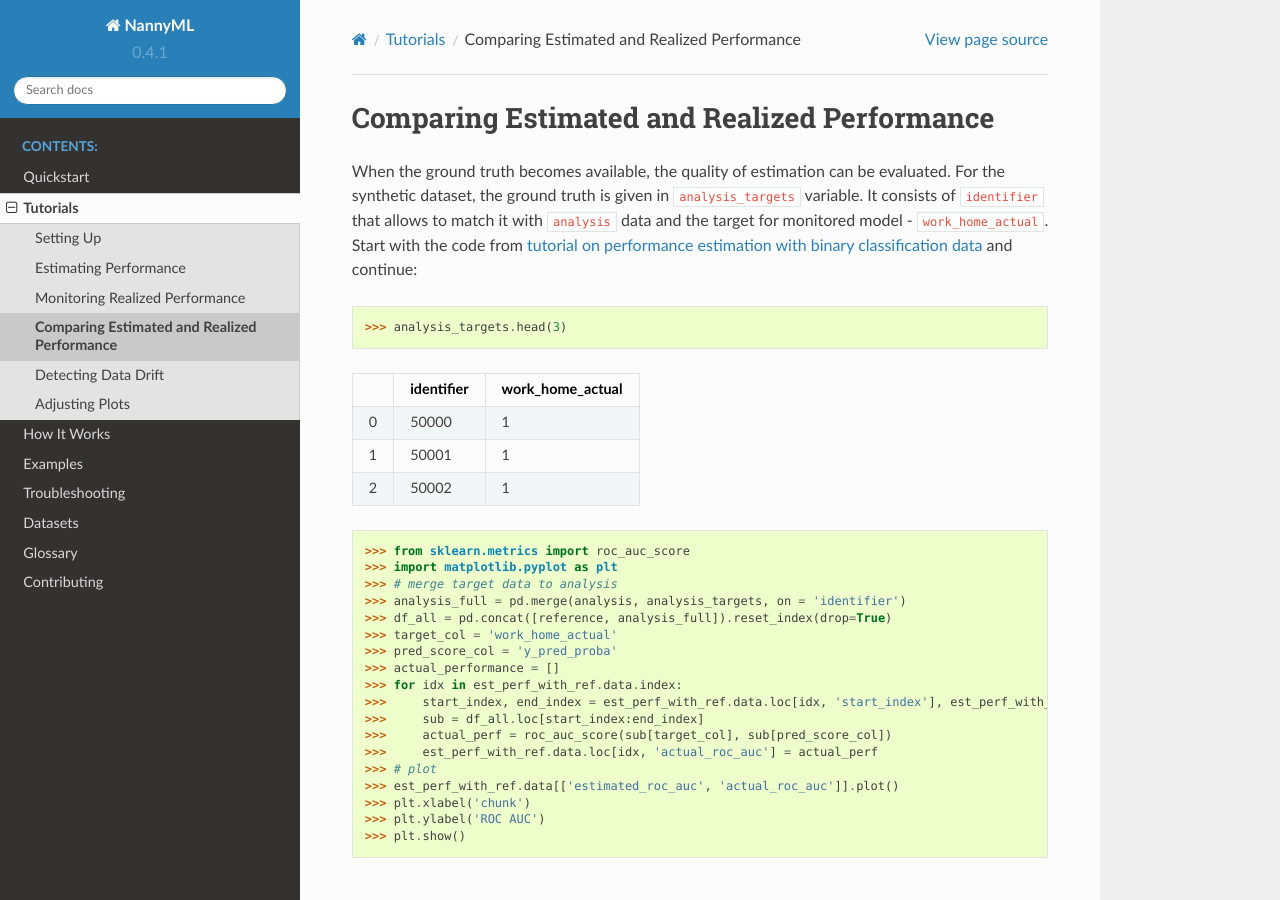
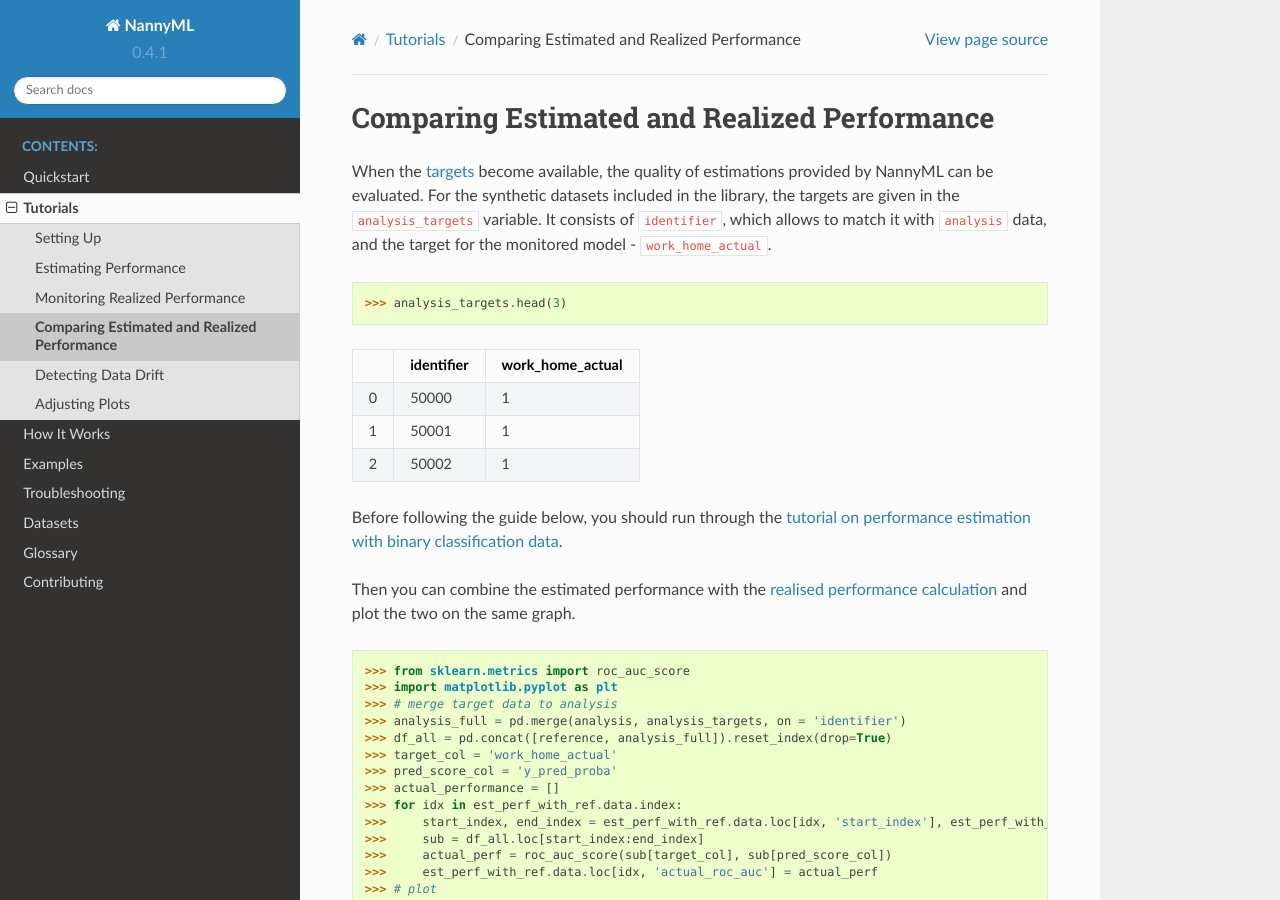
Before and after one commit to NannyML/nannyml, a Sphinx documentation site: the page built from docs/tutorials/compare_estimated_and_realized_performance.rst, in a window 1280 px wide and 900 px high. Built offline with Sphinx 7.4.7 and the Read the Docs theme 2.0.0, drawn with Linux system fonts in a browser that asks for light colours; pages that are not in the unit, such as notebooks, are missing from menus; the version number is read from the project's files by our own code.

Commit message:
Comparing performance, and detecting data drift updated

```diff
--- a/docs/tutorials/compare_estimated_and_realized_performance.rst
+++ b/docs/tutorials/compare_estimated_and_realized_performance.rst
@@ -6,10 +6,9 @@ Comparing Estimated and Realized Performance
 
 
 
-When the ground truth becomes available, the quality of estimation can be evaluated. For the synthetic dataset, the
-ground truth is given in ``analysis_targets`` variable. It consists of ``identifier`` that allows to match it with
-``analysis`` data and the target for monitored model - ``work_home_actual``. Start with the code from :ref:`tutorial on
-performance estimation with binary classification data<performance-estimation-binary-just-the-code>` and continue:
+When the :term:`targets<Target>` become available, the quality of estimations provided by NannyML can be evaluated. For the synthetic datasets
+included in the library, the targets are given in the ``analysis_targets`` variable. It consists of ``identifier``, which allows to match it with
+``analysis`` data, and the target for the monitored model - ``work_home_actual``.
 
 .. code-block:: python
 
@@ -25,6 +24,12 @@ performance estimation with binary classification data<performance-estimation-bi
 +----+--------------+--------------------+
 |  2 |        50002 |                  1 |
 +----+--------------+--------------------+
+
+Before following the guide below, you should run through the :ref:`tutorial on
+performance estimation with binary classification data<performance-estimation-binary-just-the-code>`.
+
+Then you can combine the estimated performance with the :ref:`realised performance calculation<performance-calculation>`
+and plot the two on the same graph.
 
 .. code-block:: python
 
```
Also changed, not shown: docs/tutorials/detecting_data_drift.rst (+6 -6 lines).
